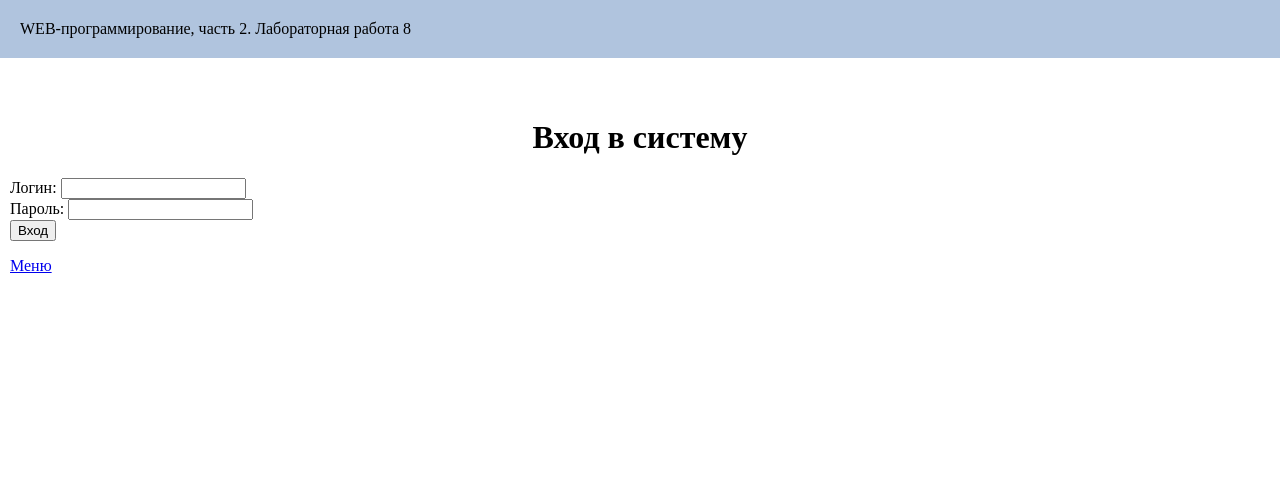
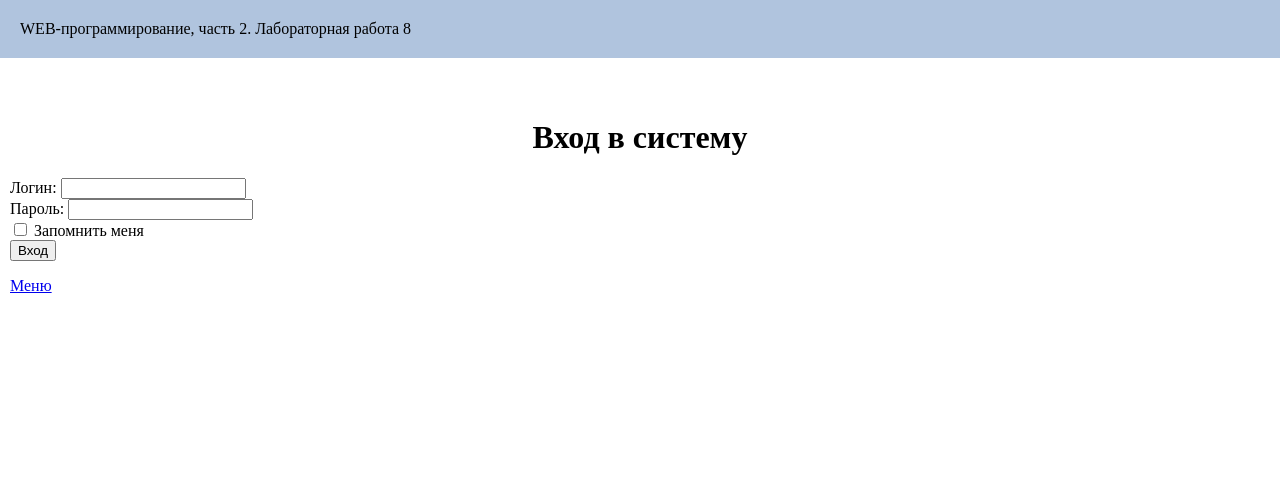
Before and after one commit to SofiaPon/web-programming-labs-2, a Flask app: page /lab8/login in a window 1280 px wide. Shown: the top 480 px of the page. Run offline with Flask 3, Linux system fonts and the light colour scheme; some libraries are stand-ins or nearby versions.

Commit message:
Самостоятельное задание

```diff
--- a/templates/lab8/login.html
+++ b/templates/lab8/login.html
@@ -9,6 +9,13 @@
     <div>
         <label>Пароль: <input type="password" name="password"></label>
     </div>
+
+    <div>
+        <label>
+            <input type="checkbox" name="remember"> Запомнить меня
+        </label>
+    </div>
+
     <button type="submit">Вход</button>
 </form>
 {% if error %}
```
